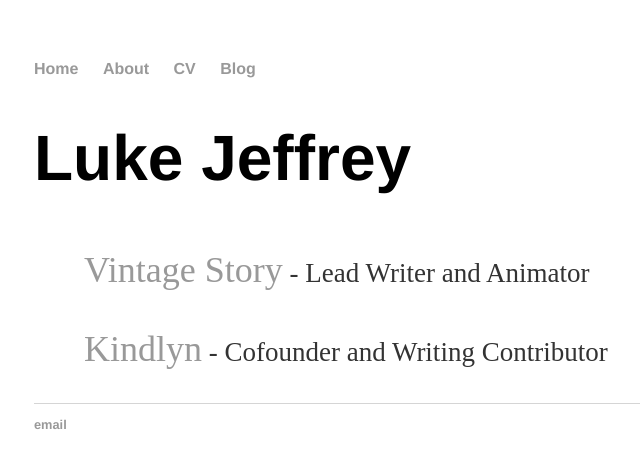
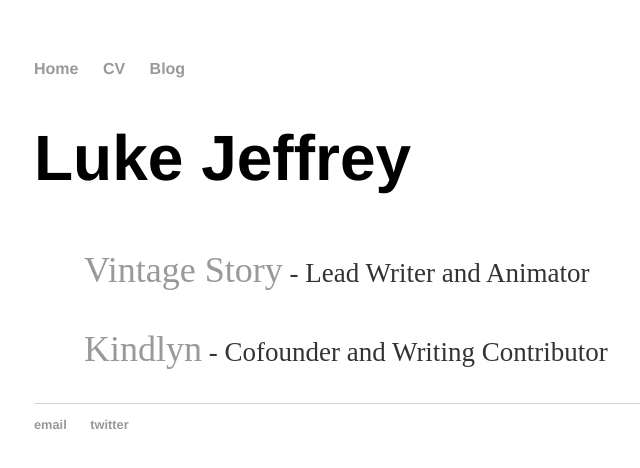
Before and after one commit to GralphGralph/GralphGralph.github.io, a Jekyll site: the page built from index.html, in a window 1280 px wide. Shown: the top 468 px of the page, without its empty margins (158-798 px from the left). Built offline with Jekyll 4.4.1, drawn with Linux system fonts in a browser that asks for light colours.

Commit message:
Update default.html

```diff
--- a/_layouts/default.html
+++ b/_layouts/default.html
@@ -9,7 +9,6 @@
 			<nav>
 	    		<ul>
 	        		<li><a href="/">Home</a></li>
-		        	<li><a href="/about">About</a></li>
 	        		<li><a href="/cv">CV</a></li>
 	        		<li><a href="https://medium.com/@lukejeffrey57">Blog</a></li>
 	    		</ul>
@@ -22,6 +21,7 @@
 			<footer>
 	    		<ul>
 	        		<li><a href="mailto:lukejeffrey57@gmail.com">email</a></li>
+				<li><a href="https://twitter.com/LukeTheFirefly">twitter</a></li>
 				</ul>
 			</footer>
 		</body>
```
